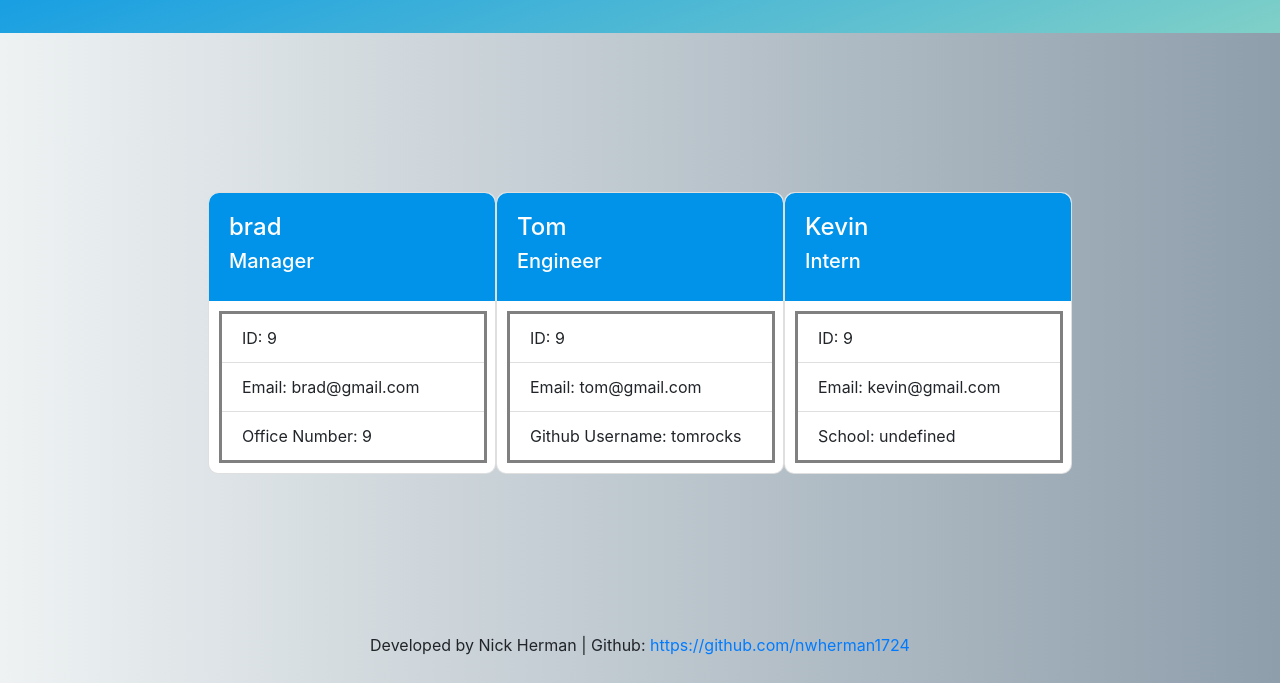
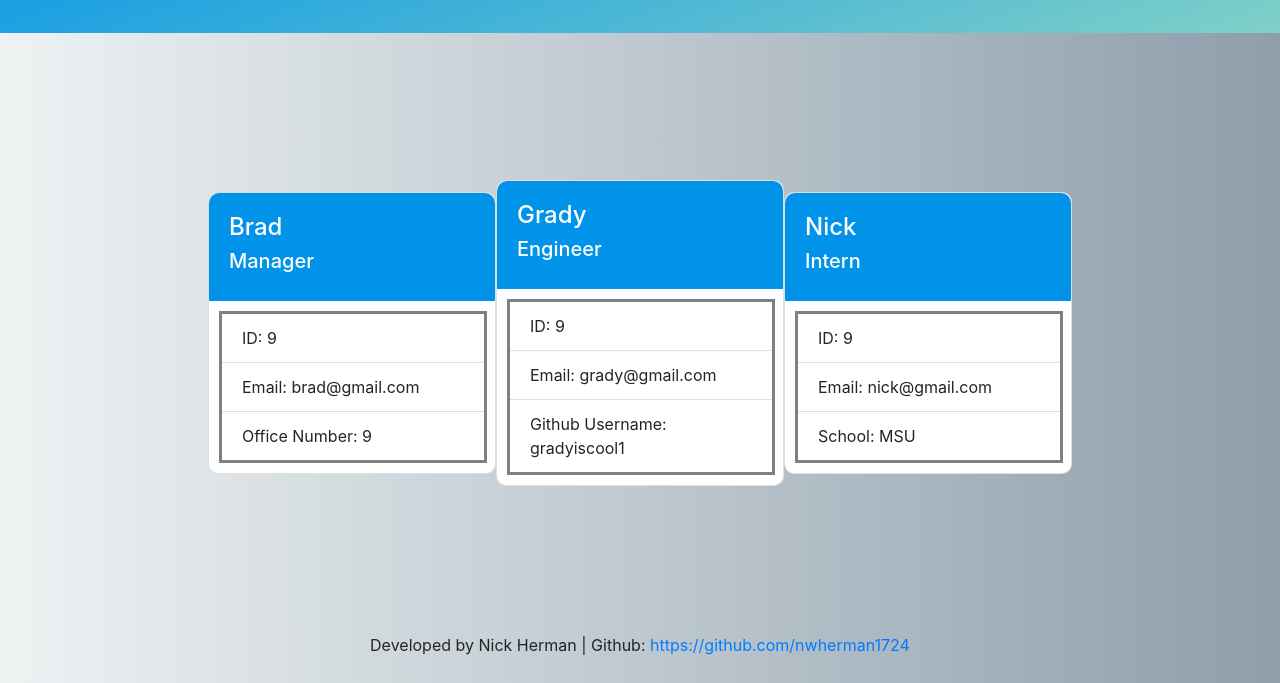
Before and after one commit to nwherman1724/team-profile-generator, a website: page index.html in a window 1280 px wide. Shown: the part 117-800 px from the top of the page. Drawn offline with nearby package versions, Linux system fonts and the light colour scheme; files that its build step writes are made by us from their sources.

```diff
--- a/index.html
+++ b/index.html
@@ -18,7 +18,7 @@
 
      <div class="card" style="width: 18rem;">
         <div class="card-body title-color">
-            <h4>brad</h4>
+            <h4>Brad</h4>
             <h5>Manager</h5>
         </div>
         <div style="width: 18rem;">
@@ -30,26 +30,26 @@
         </div>
       </div> <div class="card" style="width: 18rem;">
         <div class="card-body title-color">
-            <h4>Tom</h4>
+            <h4>Grady</h4>
             <h5>Engineer</h5>
         </div>
         <div style="width: 18rem;">
             <ul class="list-group list-group-flush">
               <li class="list-group-item">ID: 9</li>
-              <li class="list-group-item">Email: tom@gmail.com</li>
-              <li class="list-group-item">Github Username: tomrocks</li>
+              <li class="list-group-item">Email: grady@gmail.com</li>
+              <li class="list-group-item">Github Username: gradyiscool1</li>
             </ul>
         </div>
       </div> <div class="card" style="width: 18rem;">
         <div class="card-body title-color">
-            <h4>Kevin</h4>
+            <h4>Nick</h4>
             <h5>Intern</h5>
         </div>
         <div style="width: 18rem;">
             <ul class="list-group list-group-flush">
               <li class="list-group-item">ID: 9</li>
-              <li class="list-group-item">Email: kevin@gmail.com</li>
-              <li class="list-group-item">School: undefined</li>
+              <li class="list-group-item">Email: nick@gmail.com</li>
+              <li class="list-group-item">School: MSU</li>
             </ul>
         </div>
       </div>
--- a/index.js
+++ b/index.js
@@ -80,7 +80,7 @@
 },
 {
   type: 'input',
-  name: 'github',
+  name: 'school',
   message: 'Enter the intern\'s school:'
 },
 ];
```
